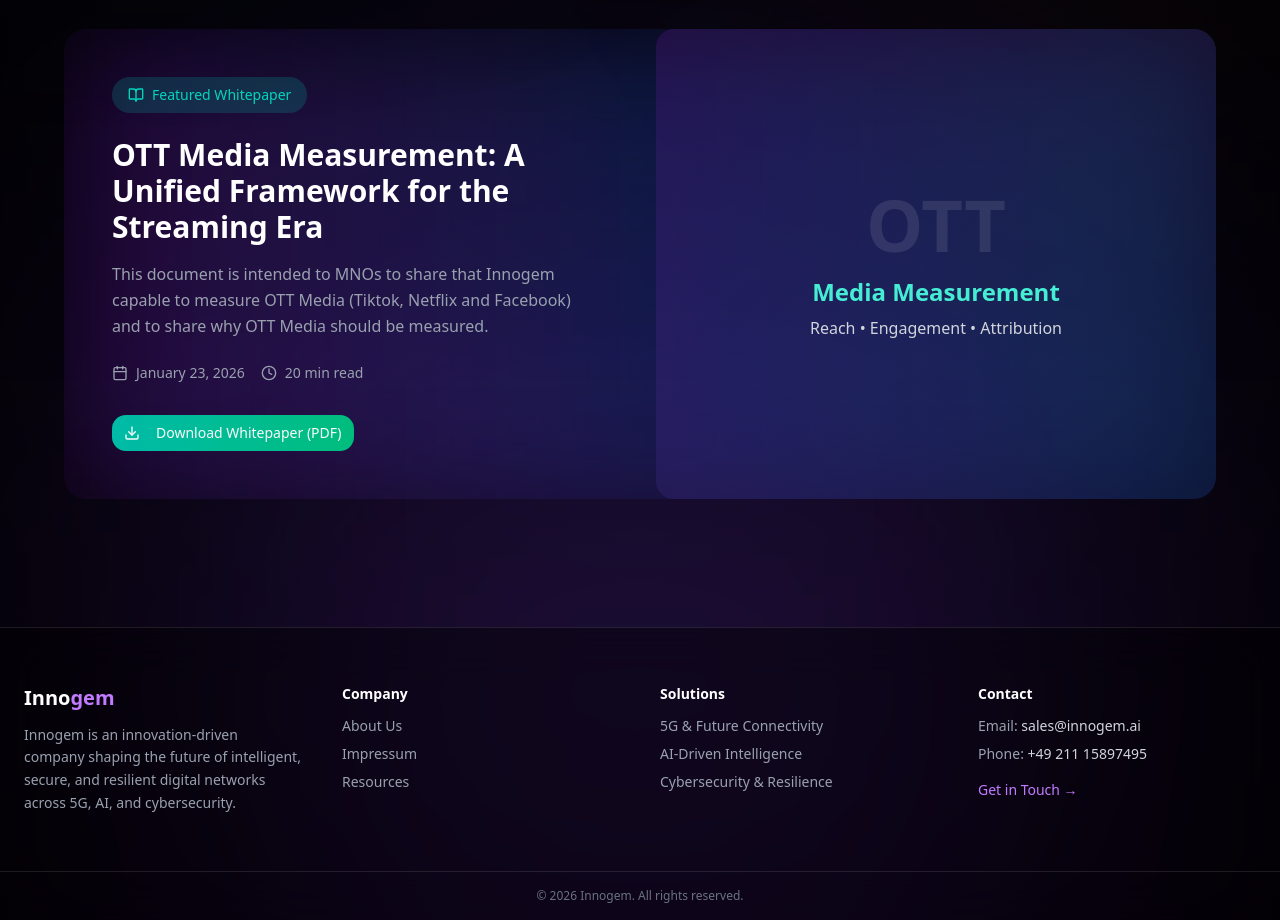
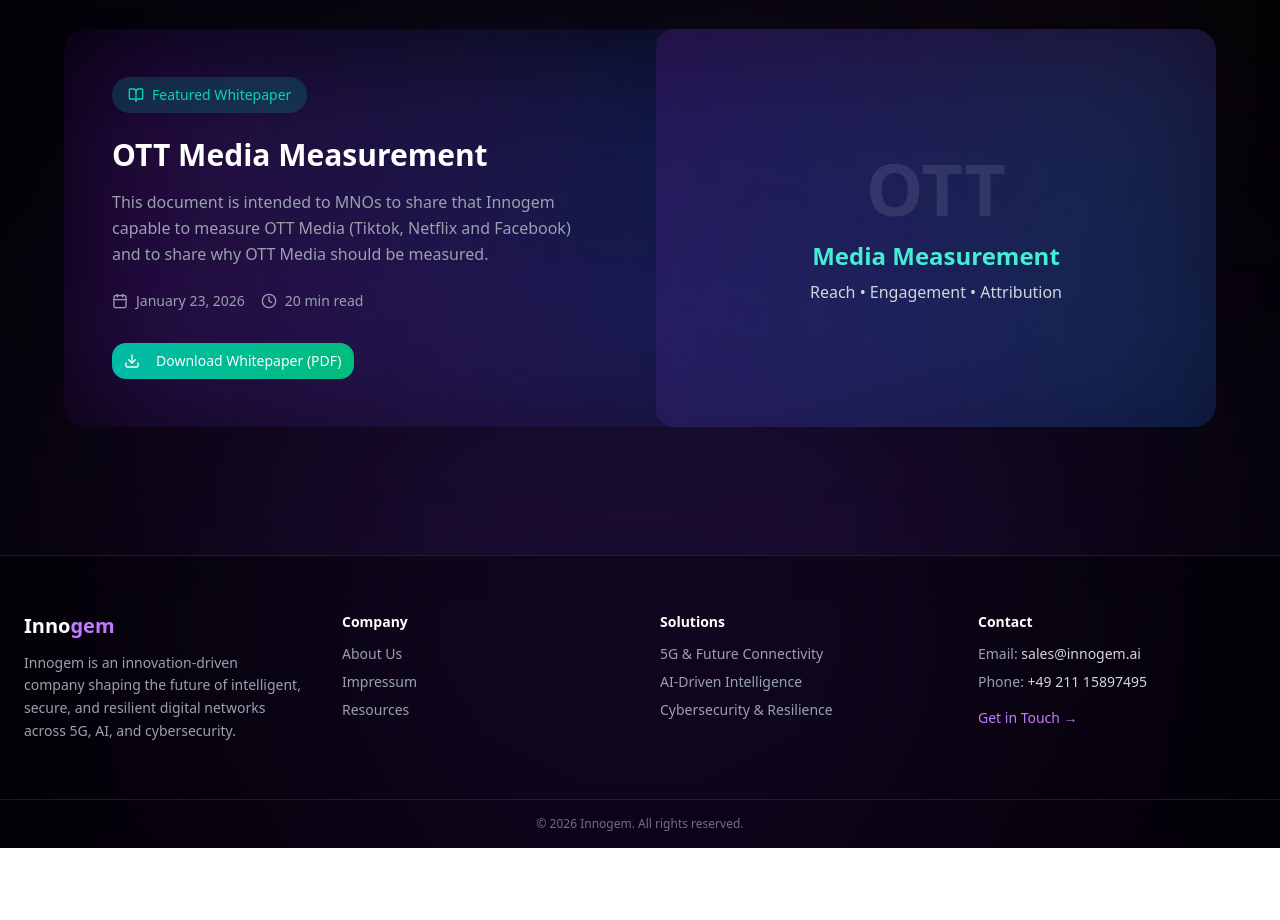
Before and after one commit to heryunx/innogem-ai, a Next.js app: page /resources in a window 1280 px wide. Shown: the part 820-1740 px from the top of the page. After the commit the page ends 1668 px from the top, so only its background shows below. Built offline with nearby package versions, Linux system fonts and the light colour scheme.

Commit message:
fix: whitepaper

```diff
--- a/app/resources/page.tsx
+++ b/app/resources/page.tsx
@@ -216,7 +216,7 @@ export default function ResourcesPage() {
                                     </div>
 
                                     <h3 className="text-2xl md:text-3xl font-bold mb-4">
-                                        OTT Media Measurement: A Unified Framework for the Streaming Era
+                                        OTT Media Measurement
                                     </h3>
 
                                     <p className="text-gray-400 mb-6 leading-relaxed">
```
